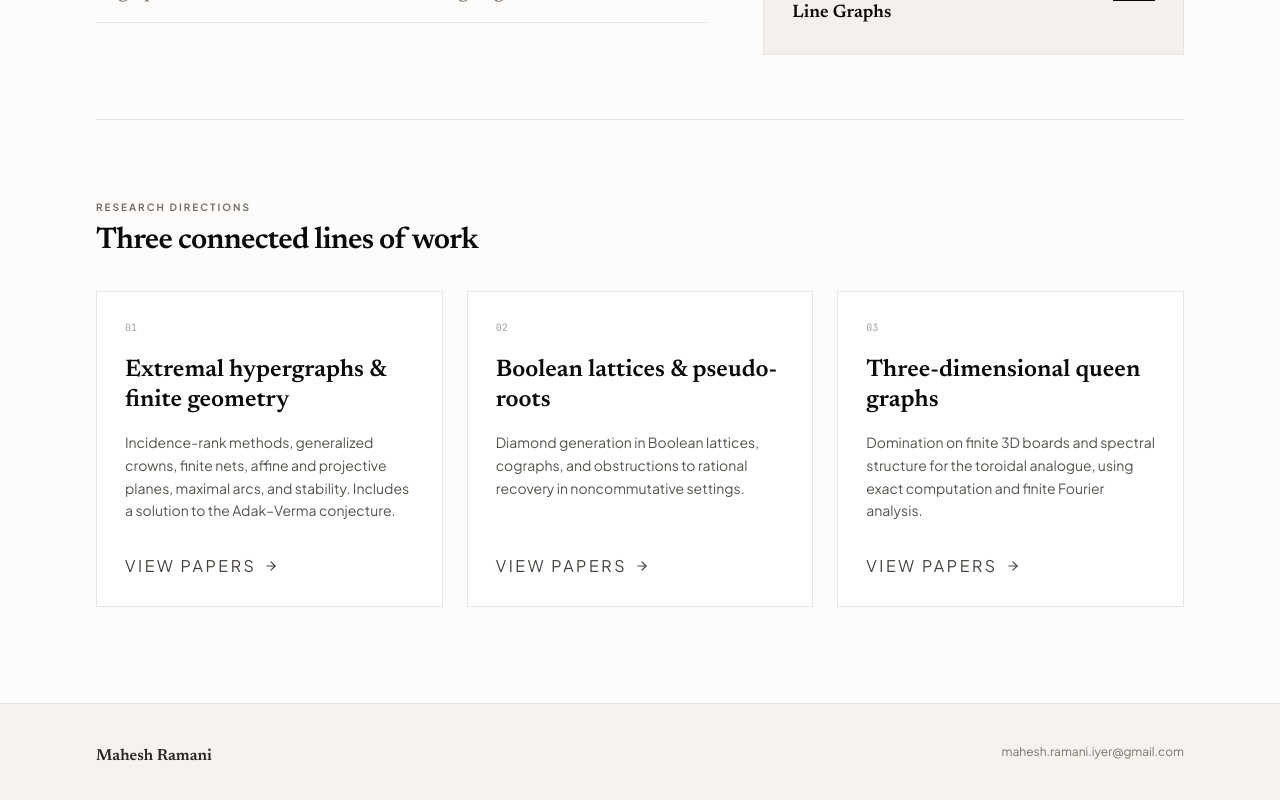
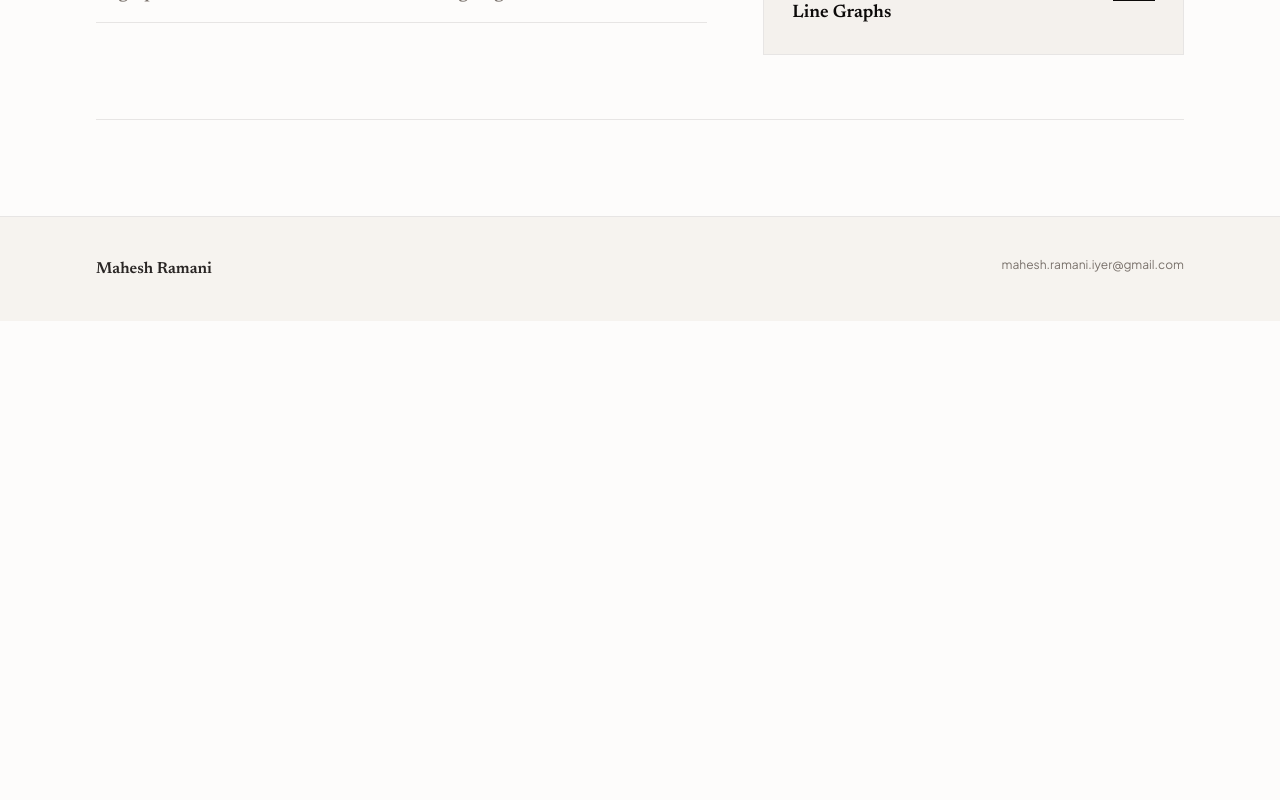
Before and after one commit to Mahesh-Ramani/research, a React (Vite) app: page / in a window 1280 px wide. Shown: the part 746-1546 px from the top of the page. After the commit the page ends 1067 px from the top, so only its background shows below. Built offline with nearby package versions, Linux system fonts and the light colour scheme.

Commit message:
Remove research directions section

```diff
--- a/src/pages/HomePage.tsx
+++ b/src/pages/HomePage.tsx
@@ -1,5 +1,5 @@
 import { useMemo, useState } from 'react';
-import { ArrowRight, BookOpen } from 'lucide-react';
+import { BookOpen } from 'lucide-react';
 import { PAPERS } from '../data/papersData';
 import { SITE } from '../data/siteData';
 import { PageTab, Paper } from '../types';
@@ -66,48 +66,6 @@ export function HomePage({ setTab, onRead }: Props) {
           </div>
         </div>
       </section>
-
-      <section className="space-y-8">
-        <div>
-          <div className="text-[10px] font-bold uppercase tracking-[0.2em] text-stone-500">Research directions</div>
-          <h2 className="mt-2 font-serif text-3xl font-semibold tracking-tight">Three connected lines of work</h2>
-        </div>
-        <div className="grid gap-6 md:grid-cols-3">
-          <ResearchDirection
-            index="01"
-            title="Extremal hypergraphs & finite geometry"
-            text="Incidence-rank methods, generalized crowns, finite nets, affine and projective planes, maximal arcs, and stability. Includes a solution to the Adak–Verma conjecture."
-            onClick={() => setTab('papers')}
-          />
-          <ResearchDirection
-            index="02"
-            title="Boolean lattices & pseudo-roots"
-            text="Diamond generation in Boolean lattices, cographs, and obstructions to rational recovery in noncommutative settings."
-            onClick={() => setTab('papers')}
-          />
-          <ResearchDirection
-            index="03"
-            title="Three-dimensional queen graphs"
-            text="Domination on finite 3D boards and spectral structure for the toroidal analogue, using exact computation and finite Fourier analysis."
-            onClick={() => setTab('papers')}
-          />
-        </div>
-      </section>
     </div>
   );
 }
-
-function ResearchDirection({ index, title, text, onClick }: { index: string; title: string; text: string; onClick: () => void }) {
-  return (
-    <article className="flex min-h-64 flex-col justify-between border border-stone-200 bg-white p-7">
-      <div>
-        <div className="font-mono text-[10px] text-stone-400">{index}</div>
-        <h3 className="mt-5 font-serif text-2xl font-semibold leading-tight">{title}</h3>
-        <p className="mt-4 text-sm leading-relaxed text-stone-600">{text}</p>
-      </div>
-      <button onClick={onClick} className="mt-8 inline-flex items-center gap-2 text-[10px] font-bold uppercase tracking-[0.16em] text-stone-700">
-        View papers <ArrowRight className="h-3.5 w-3.5" />
-      </button>
-    </article>
-  );
-}
```
